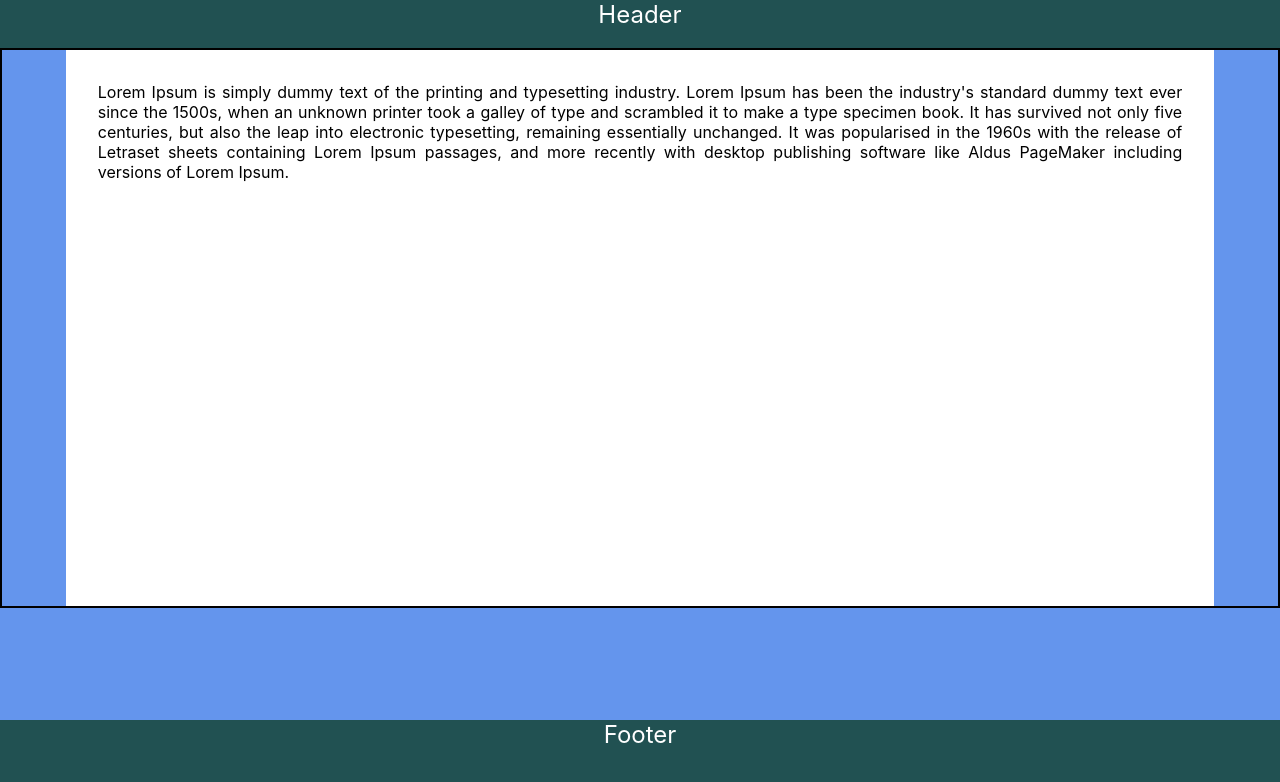
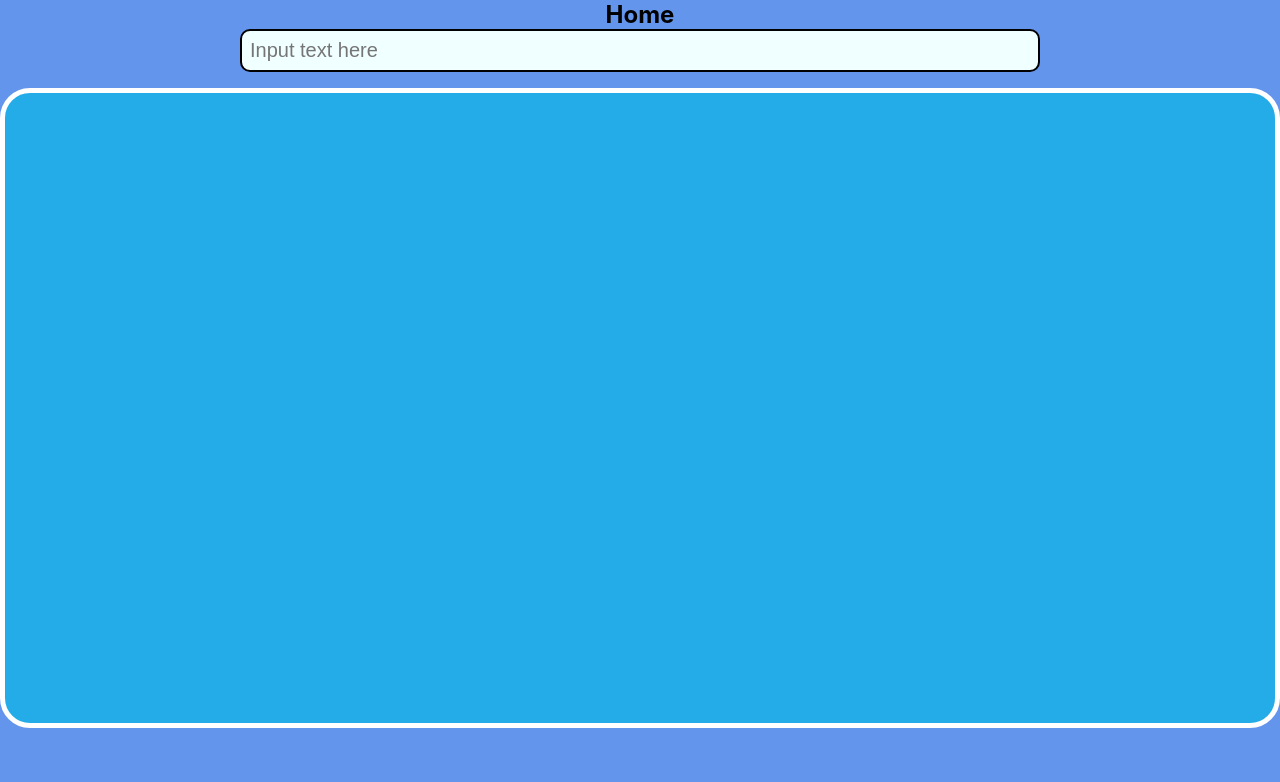
Before and after one commit to Nikhil-Ghorpade-117/React-Assignments, a React (Create React App) app: page / in a window 1280 px wide. Shown: the top 782 px of the page. Built offline with nearby package versions, Linux system fonts and the light colour scheme.

Commit message:
Assignment 2 Done, Create input box and text viewer

```diff
--- /dev/null
+++ b/src/Components/Assignment_1.js
@@ -0,0 +1,16 @@
+import React from 'react'
+
+//file imports below this line
+import {Content, Footer, Header} from "./index";
+
+function Assignment_1() {
+  return (
+    <>
+        <Header/>
+        <Content/>
+        <Footer/>
+    </>
+  )
+}
+
+export default Assignment_1;
--- /dev/null
+++ b/src/Components/Assignment_2.js
@@ -0,0 +1,20 @@
+import React from 'react';
+
+// file imports below this line
+import {InputBox, TextViewer} from "./index";
+
+function Assignment_2(props) {
+
+    const {textValue, setTextValue} = props; // destructuring the props object
+
+  return (
+    <div>
+
+        <InputBox setTextValue={setTextValue}/>
+        <TextViewer text={textValue}/>
+
+    </div>
+  )
+}
+
+export default Assignment_2;
--- a/src/Components/Home.js
+++ b/src/Components/Home.js
@@ -1,20 +1,28 @@
-import React from 'react';
+import React, { useState } from 'react';
 
 //css files below this line
 import "../Styles/Home.css";
 
 
 //file imports below this line
-import {Header, Footer, Content} from "./index";
+import {Assignment_1, Assignment_2} from "./index";
 
 
 function Home() {
+
+  const [textValue, setTextValue] = useState("");
+
   return (
     <div className='Home'>
 
-        <Header/>
-        <Content/>
-        <Footer/>
+      <h2>Home</h2>
+
+      {/* <Assignment_1/> */}
+
+      <Assignment_2 textValue={textValue} setTextValue={setTextValue}/>
+
+
+
     </div>
   )
 }
--- /dev/null
+++ b/src/Components/InputBox.js
@@ -0,0 +1,27 @@
+import React from 'react'
+
+//css files import below this
+import "../Styles/inputbox.css";
+
+function InputBox(props) {
+
+    const {setTextValue} = props;
+
+    function handleText(e){
+
+        setTextValue(e.target.value);
+
+    }
+
+    return (
+    <>
+
+        <div>
+            <input className='input-box' type="text" placeholder='Input text here' onChange={(e) => handleText(e)}></input>
+        </div>
+
+    </>
+  )
+}
+
+export default InputBox
--- /dev/null
+++ b/src/Components/TextViewer.js
@@ -0,0 +1,23 @@
+import React from 'react';
+
+//css files import below this
+import "../Styles/textviewer.css";
+
+function TextViewer(props) {
+
+    const {text} = props;
+
+  return (
+    <>
+        <div className='text-viewer-container'>
+          <div className='text'>
+
+            <p>{text}</p>
+
+          </div>
+        </div>
+    </>
+  )
+}
+
+export default TextViewer
--- a/src/Components/index.js
+++ b/src/Components/index.js
@@ -2,6 +2,10 @@ import Header from "./Header";
 import Footer from "./Footer";
 import Content from "./Content";
 import Home from "./Home";
+import InputBox from "./InputBox";
+import TextViewer from "./TextViewer";
+import Assignment_1 from "./Assignment_1";
+import Assignment_2 from "./Assignment_2";
 
 
-export { Header, Footer, Content, Home };
+export { Header, Footer, Content, Home, InputBox, TextViewer, Assignment_1, Assignment_2 };
--- /dev/null
+++ b/src/Styles/inputbox.css
@@ -0,0 +1,19 @@
+.input-box{
+
+    font-size: 20px;
+    color: rgb(255, 200, 0);
+    padding: 0.5rem;
+    border-radius: 10px;
+    background-color: azure;
+    border: 2px solid black;
+    transition: all 0.5s;
+
+    width: 50rem;
+    margin-bottom: 1rem;
+}
+
+.input-box:hover{
+
+    background-color:rgb(222, 240, 255);
+
+}
--- /dev/null
+++ b/src/Styles/textviewer.css
@@ -0,0 +1,24 @@
+
+.text-viewer-container{
+
+    width: 100%;
+    height: 80vh;
+    border: 5px solid rgb(255, 255, 255);
+    padding: 2rem;
+
+    display: flex;
+    align-items: flex-start;
+    justify-content: flex-start;
+    background-color: rgb(35, 172, 231);
+    border-radius: 30px;
+}
+
+.text{
+    font-size: 30px;
+    display: inline-block;
+    max-width: 100%;
+    height: auto;
+    color: rgb(255, 255, 255);
+    overflow-wrap: break-word;
+
+}
```
